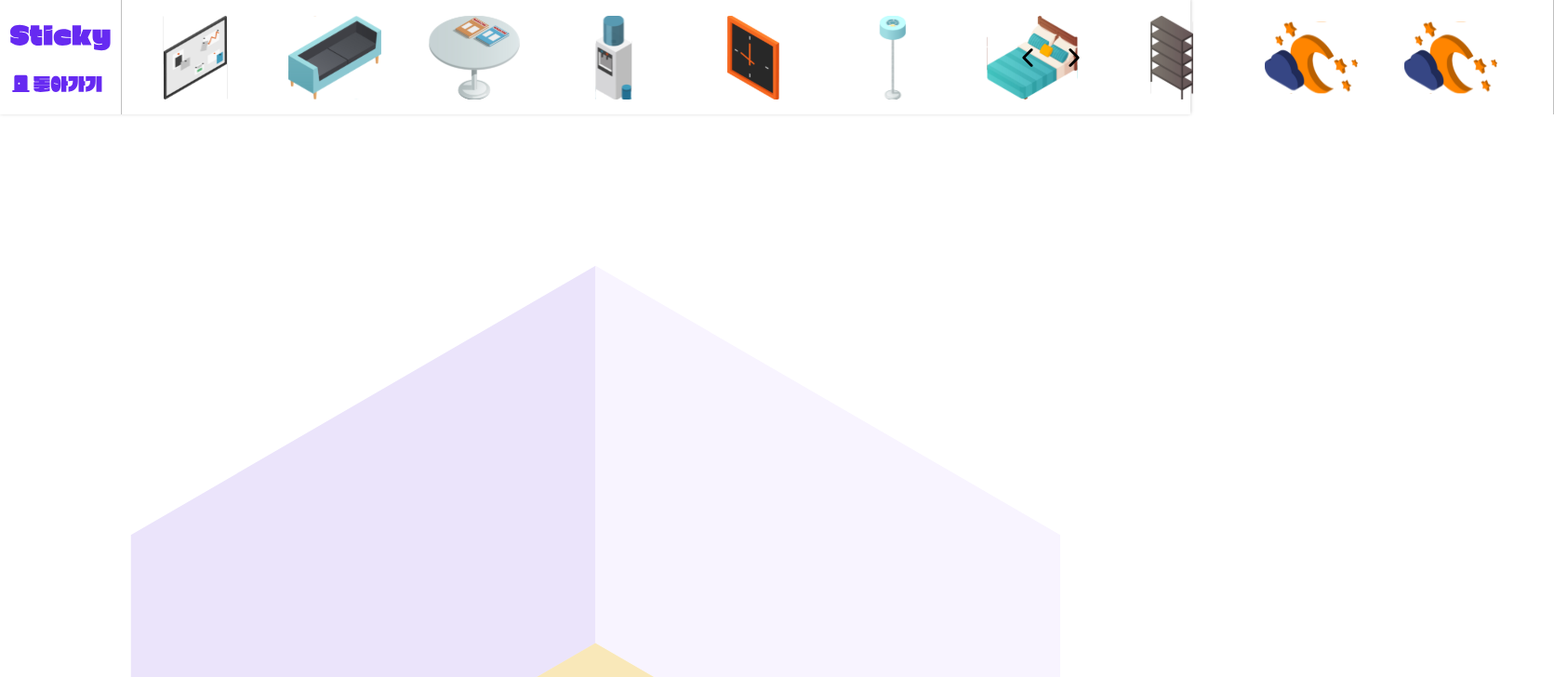
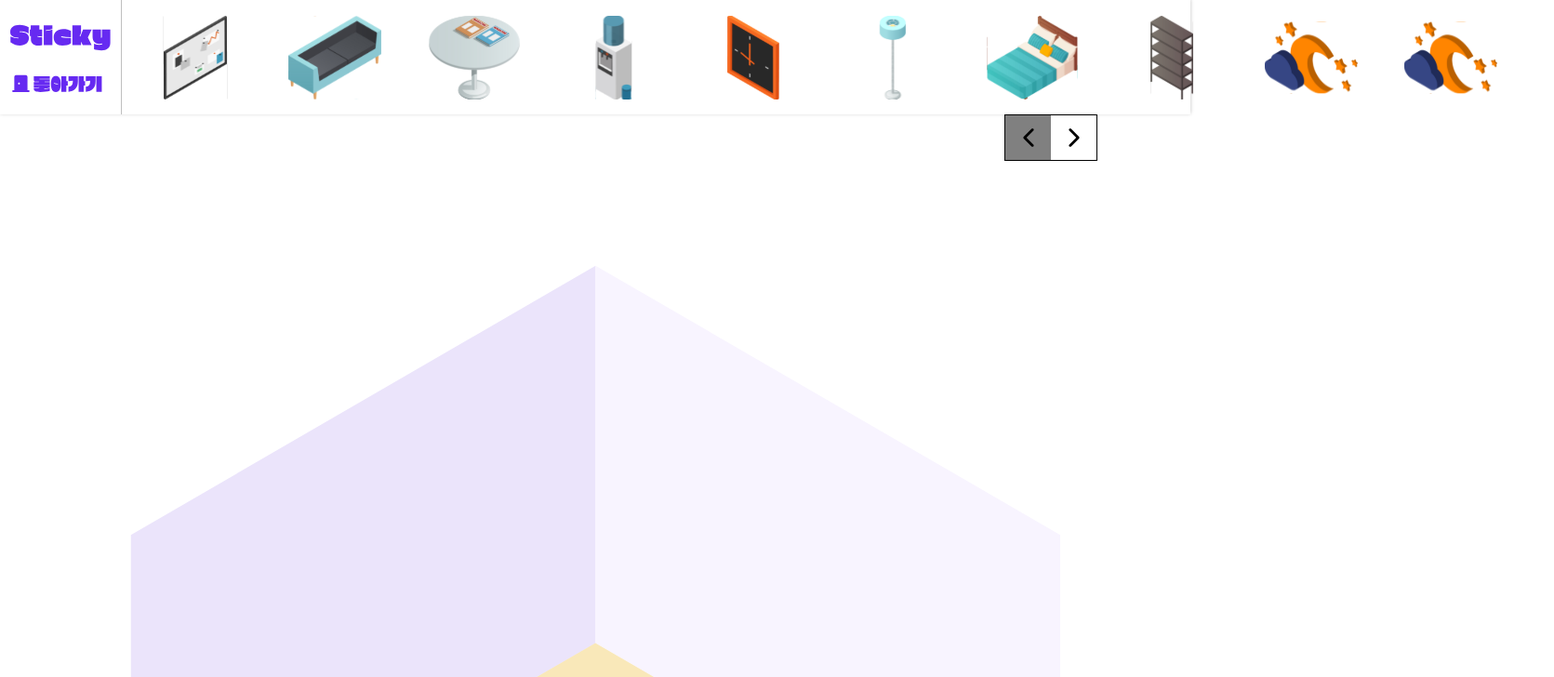
Before and after one commit to Sticky-APP/Sticky-Frontend, a Next.js app: page /space in a window 1280 px wide. Shown: the top 728 px of the page at 93% size, 1671 px wide, since content can reach past the window. Built offline with nearby package versions, Linux system fonts and the light colour scheme.

Commit message:
fix(header): 화살표 색, 위치 수정

```diff
--- a/components/space/Header.tsx
+++ b/components/space/Header.tsx
@@ -101,19 +101,21 @@ export default function Header() {
   }, [page]);
 
   return (
+    <>
       <HeaderContainer>
         <ImageContainer href="/main">
           <Image fill src={BackIcon} alt="icon" />
         </ImageContainer>
-      <Line line={130} />
+        <Line />
         <ItemContainer>
           {testData[page].map((value: { id: number; src: StaticImageData }) => {
             return <Item key={value.id} item={value.src} />;
           })}
         </ItemContainer>
-      <Line line={1670} />
+      </HeaderContainer>
       <ButtonContainer>
         <ArrowButton
+          disable={front}
           type="button"
           onClick={() => setPage((prev) => prev - 1)}
           disabled={front}
@@ -121,6 +123,7 @@ export default function Header() {
           <IoIosArrowBack size={30} />
         </ArrowButton>
         <ArrowButton
+          disable={back}
           type="button"
           onClick={() => setPage((prev) => prev + 1)}
           disabled={back}
@@ -128,7 +131,7 @@ export default function Header() {
           <IoIosArrowForward size={30} />
         </ArrowButton>
       </ButtonContainer>
-    </HeaderContainer>
+    </>
   );
 }
 
@@ -137,7 +140,7 @@ const Line = styled.li`
   height: 123px;
   background-color: rgba(0, 0, 0, 0.25);
   position: absolute;
-  left: ${({ line }: { line: number }) => `${line}px`};
+  left: 130px;
   list-style: none;
 `;
 
@@ -169,19 +172,21 @@ const ButtonContainer = styled.div`
   width: 100px;
   display: flex;
   align-items: center;
-  height: 100px;
+  height: 50px;
   position: absolute;
   right: 100px;
+  border: 1px solid black;
 `;
 
 const ArrowButton = styled.button`
   width: 50px;
-  height: 50px;
+  height: 100%;
   display: flex;
   justify-content: center;
   align-items: center;
-  border-radius: 20px;
   &:hover {
     background-color: lightgray;
   }
+  background-color: ${({ disable }: { disable: boolean }) =>
+    disable ? "gray" : "transparent"};
 `;
```
Lines whose indentation alone changed are shown as unchanged.
